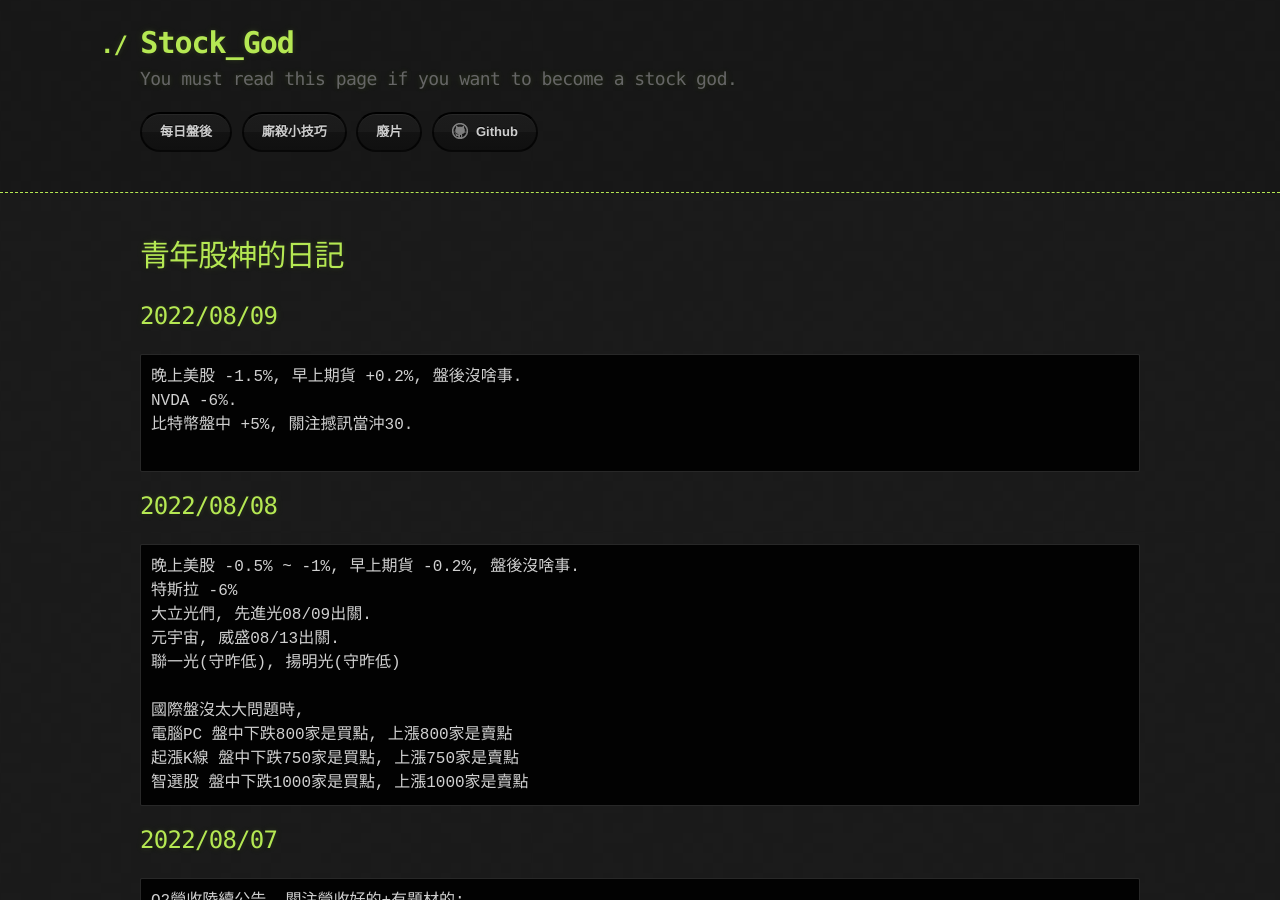
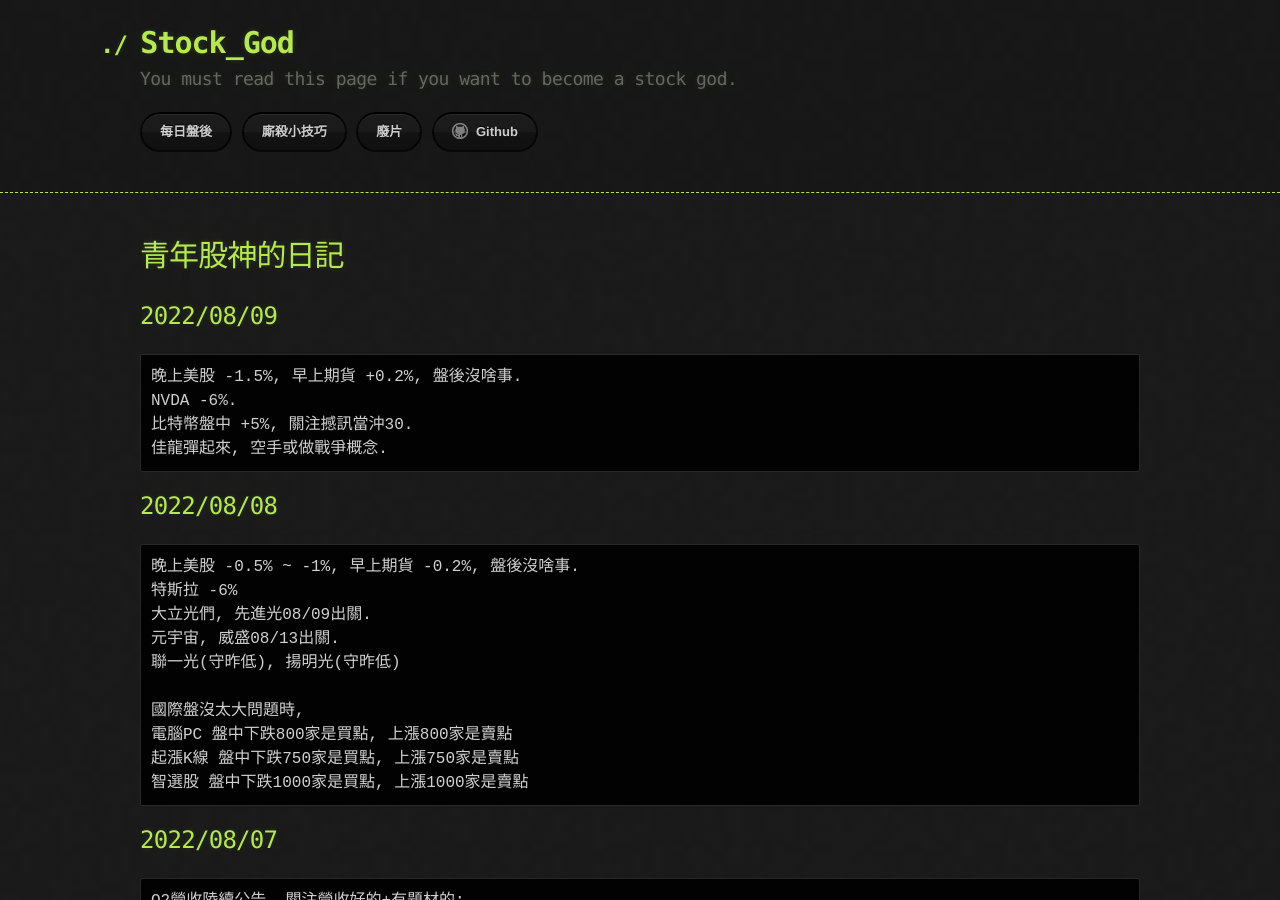
Before and after one commit to lepg5487/Stock_God, a Jekyll site: the page built from index.md, in a window 1280 px wide and 900 px high. Built offline with Jekyll 4.4.1, drawn with Linux system fonts in a browser that asks for light colours; our own code applies the rules of GitHub Pages for plain Markdown files.

Commit message:
Update index.md

````diff
--- a/index.md
+++ b/index.md
@@ -9,7 +9,7 @@ layout: testlayouts
 晚上美股 -1.5%, 早上期貨 +0.2%, 盤後沒啥事.
 NVDA -6%.
 比特幣盤中 +5%, 關注撼訊當沖30.
-
+佳龍彈起來, 空手或做戰爭概念.
 ```
 
 ## 2022/08/08
````
